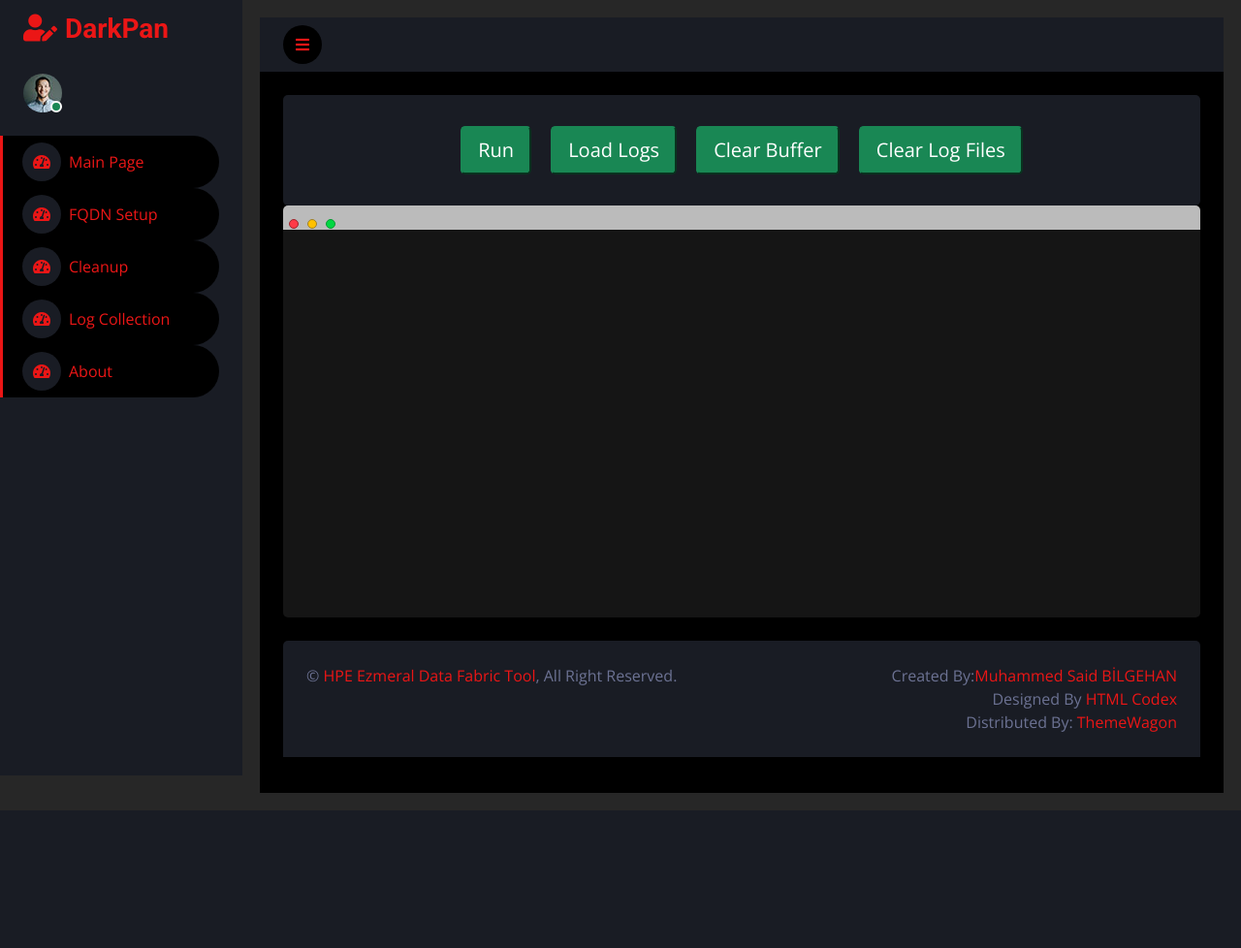
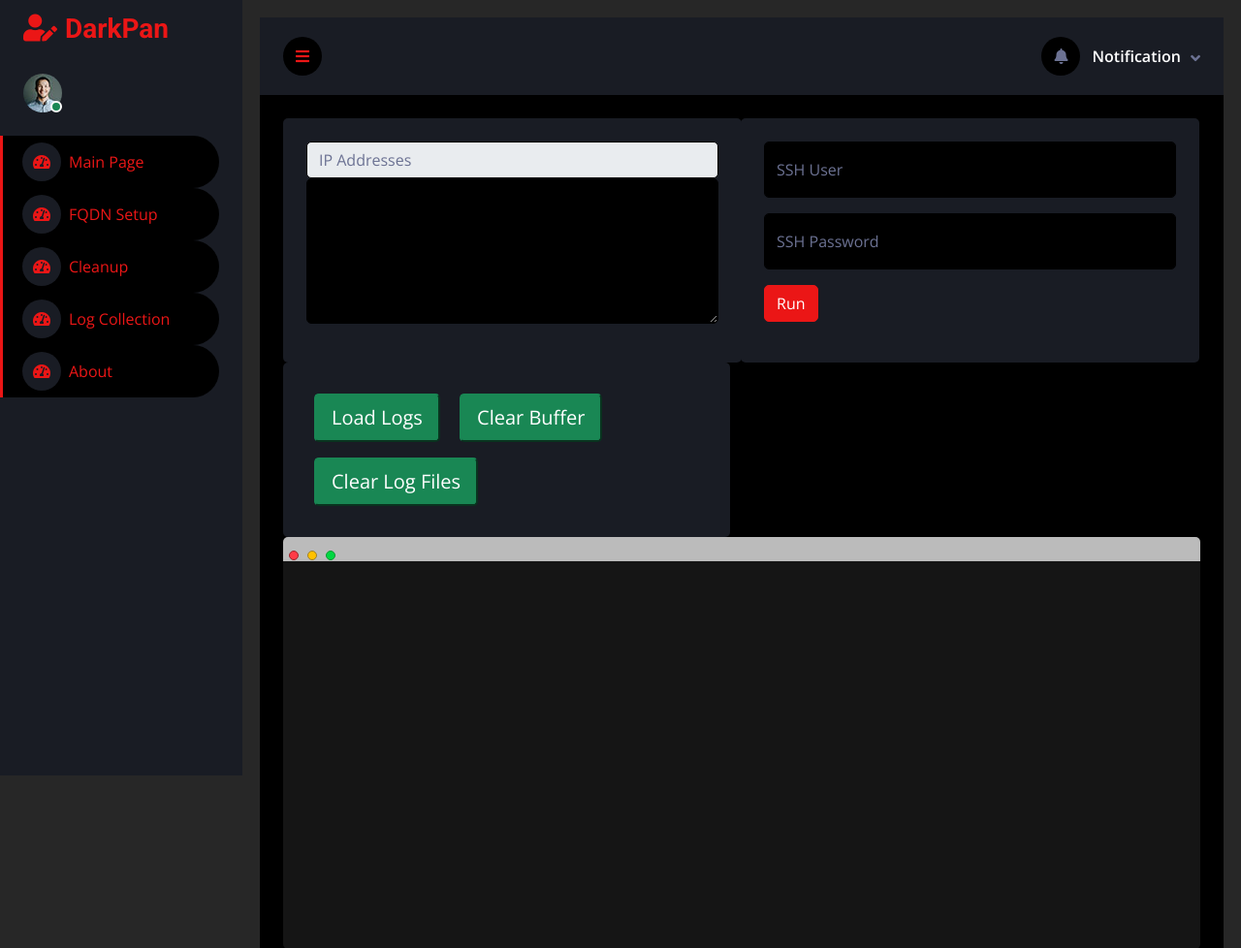
Before and after one commit to msaidbilgehan/HPE-Ezmeral-Software-ToolBox, a Flask app: page /log_collection in a window 1280 px wide. Shown: the top 978 px of the page at 97% size. Before the commit the page ends 836 px from the top, so only its background shows below. Run offline with Flask 3, Linux system fonts and the light colour scheme; some libraries are stand-ins or nearby versions.

Commit message:
Cleanup, added ssh credentials input to ui, need to connect with endpoint and fix the ui design

```diff
--- a/flask_app.py
+++ b/flask_app.py
@@ -1,8 +1,8 @@
-import os
+import json
 
 from flask import Flask, Response
 from flask import render_template
-from flask import Flask, jsonify
+from flask import Flask, jsonify, request
 
 # from flask_commands import log_collection
 from Pools.thread_to_task_pool import log_collection_logger_streamer, log_collection_thread
@@ -54,8 +54,33 @@
 
 @app.route('/log_collection_API',methods = ['POST', 'GET'])
 def log_collection_API():
+
+    # ssh_credentials_json = request.args.get('ssh_credentials')
+    ip_addresses_json = request.args.get('ip_addresses')
+    if ip_addresses_json is not None:
+        ip_addresses = json.loads(ip_addresses_json)
+    else:
+        ip_addresses = []
+
+    parameters = {
+        "ssh_username": "mapr",
+        "ssh_password": "mapr",
+        "ip_addresses": ip_addresses
+    }
+
+    log_collection_thread.set_Parameters(
+        parameters=parameters
+    )
+
     if not log_collection_thread.is_alive():
         log_collection_thread.start()
+    else:
+        # log_collection_thread.stop_Thread()
+        # log_collection_thread.start()
+        jsonify(
+            message="Log collection is already running"
+        )
+
 
     return Response(
         log_collection_logger_streamer.read_file_continues(
--- a/frontend/pages/log_collection.html
+++ b/frontend/pages/log_collection.html
@@ -3,13 +3,51 @@
 {% block content %}
 
 <div class="container-fluid pt-4 px-4">
-    <div class="bg-secondary text-center rounded p-4">
-        <button type="button" class="btn-lg btn-success m-2" id="run-btn">Run</button>
-        <button type="button" class="btn-lg btn-success m-2" id="load_logs-btn">Load Logs</button>
 
-        <button type="button" class="btn-lg btn-success m-2" id="clear_buffer-btn" onclick="clear_Log_Buffer()">Clear Buffer</button>
-        <button type="button" class="btn-lg btn-success m-2" id="clear_logs-btn" onclick="clear_Log_Collection_Log_Files()">Clear Log Files</button>
+    <div class="row g-4">
+
+        <form class="input-group" id="ipForm">
+
+            <!-- IP Addresses -->
+            <div class="col-sm-12 col-xl-6">
+                <div class="bg-secondary rounded h-100 p-4">
+                    <div class="form-floating mb-3">
+                        <span class="input-group-text">IP Addresses</span>
+                        <textarea class="form-control box_height_150px" aria-label="IP Addresses" spellcheck="false" id="ipInput" placeholder="Enter IP addresses separated by a new line or comma" required></textarea>
+                    </div>
+                </div>
+            </div>
+
+
+            <!-- SSH Credentials -->
+            <div class="col-sm-12 col-xl-6">
+                <div class="bg-secondary rounded h-100 p-4">
+                    <div class="form-floating mb-3">
+                        <label for="inputEmail" class="form-label">SSH User</label>
+                        <input type="email" class="form-control" id="inputEmail" aria-describedby="emailHelp">
+                        <!-- <div id="emailHelp" class="form-text">We'll never share your email with anyone else.</div> -->
+                    </div>
+                    <div class="form-floating mb-3">
+                        <label for="inputSSHPassword" class="form-label">SSH Password</label>
+                        <input type="ssh_password" class="form-control" id="inputSSHPassword">
+                    </div>
+
+                    <input type="submit" class="btn btn-primary" value="Run" id="run-btn">
+                </div>
+            </div>
+        </form>
     </div>
+
+    <div class="row g-4">
+        <div class="col-sm-12 col-xl-6">
+            <div class="bg-secondary rounded h-100 p-4">
+                <button type="button" class="btn-lg btn-success m-2" id="load_logs-btn">Load Logs</button>
+                <button type="button" class="btn-lg btn-success m-2" id="clear_buffer-btn" onclick="clear_Log_Buffer()">Clear Buffer</button>
+                <button type="button" class="btn-lg btn-success m-2" id="clear_logs-btn" onclick="clear_Log_Collection_Log_Files()">Clear Log Files</button>
+            </div>
+        </div>
+    </div>
+
     <div class=fakeMenu>
         <div class="fakeButtons fakeClose"></div>
         <div class="fakeButtons fakeMinimize"></div>
--- a/frontend/pages/template/header.html
+++ b/frontend/pages/template/header.html
@@ -29,6 +29,9 @@
     <!-- Notification Stylesheet -->
     <link href="{{ url_for('static', filename='css/notification.css') }}" rel="stylesheet">
 
+    <!-- Custom Stylesheet -->
+    <link href="{{ url_for('static', filename='css/custom.css') }}" rel="stylesheet">
+
     <!-- JavaScript Libraries -->
     <script src="https://code.jquery.com/jquery-3.4.1.min.js"></script>
     <script src="https://cdn.jsdelivr.net/npm/bootstrap@5.0.0/dist/js/bootstrap.bundle.min.js"></script>
--- a/frontend/pages/template/navbar.html
+++ b/frontend/pages/template/navbar.html
@@ -3,5 +3,18 @@
     <a href="#" class="sidebar-toggler flex-shrink-0">
         <i class="fa fa-bars"></i>
     </a>
+
+    <div class="navbar-nav align-items-center ms-auto">
+        <div class="nav-item dropdown">
+            <a href="#" class="nav-link dropdown-toggle" data-bs-toggle="dropdown" aria-expanded="false">
+                <i class="fa fa-bell me-lg-2"></i>
+                <span class="d-none d-lg-inline-flex">Notification</span>
+            </a>
+            <div class="dropdown-menu dropdown-menu-end bg-secondary border-0 rounded-0 rounded-bottom m-0">
+                <a href="#" class="dropdown-item text-center">See all notifications</a>
+            </div>
+        </div>
+    </div>
+
 </nav>
 <!-- Navbar End -->
--- /dev/null
+++ b/frontend/static/css/custom.css
@@ -0,0 +1,3 @@
+.box_height_150px {
+    height: 150px !important;
+}
--- a/frontend/static/js/log_collection_stream.js
+++ b/frontend/static/js/log_collection_stream.js
@@ -78,3 +78,47 @@
         }
     };
 });
+
+
+document.getElementById('ipForm').addEventListener('submit', function (event) {
+    event.preventDefault();
+    var ipInput = document.getElementById('ipInput').value;
+
+    // Split the IP addresses by a newline or comma
+    var ipAddresses = ipInput.split(/\s*[,|\n]\s*/);
+
+    // You can further validate each IP if needed
+    ipAddresses = ipAddresses.filter(function (ip) {
+        return /\b\d{1,3}\.\d{1,3}\.\d{1,3}\.\d{1,3}\b/.test(ip);
+    });
+
+    // Now you have an array of IP addresses, you can send them to the server or process them as needed
+    console.log(ipAddresses);
+
+    // Encode the IP addresses array into a JSON string
+    var ipAddressesJson = JSON.stringify(ipAddresses);
+
+    // Append the IP addresses as a query parameter
+    var url = '/log_collection_API?ip_addresses=' + encodeURIComponent(ipAddressesJson);
+
+    var contentDiv = document.getElementById('stream_content');
+    var source = new EventSource(url); // use the URL with the IP addresses
+
+    source.onerror = function (error) {
+        console.error("EventSource failed:", error);
+        showNotification('EventSource failed: ' + error, "error");
+        source.close(); // close the connection if an error occurs
+    };
+
+    source.onmessage = function (event) {
+        // console.info("EventSource:", event.data);
+        contentDiv.innerHTML += event.data + "<br>"; // append each new log line to the content div
+
+        // Check if the user is at or near the bottom of the container
+        var container = document.querySelector('.fakeScreen');
+        if (container.scrollTop + container.clientHeight >= container.scrollHeight - 50) { // 50px tolerance
+            // Scroll to the bottom
+            container.scrollTop = container.scrollHeight;
+        }
+    };
+});
--- a/frontend/static/js/notification.js
+++ b/frontend/static/js/notification.js
@@ -1,3 +1,4 @@
+
 
 window.showNotification = function (message, level) {
     var notification = document.createElement('div');
@@ -21,4 +22,81 @@
             notification.remove(); // remove from DOM
         }, 500); // match the transition duration
     }, 3000); // 3-second display time
+
+    addNotificationToNavbar(message, level);
+    addNotificationToCache(message, level);
 };
+
+// Function to add a notification
+function addNotificationToNavbar(message, small_message) {
+    // Find the dropdown menu
+    var dropdownMenu = document.querySelector('.dropdown-menu');
+
+    // Create a new dropdown item for the notification
+    var notificationItem = document.createElement('a');
+    notificationItem.href = '#';
+    notificationItem.className = 'dropdown-item';
+
+    // Add the notification message
+    var messageElement = document.createElement('h6');
+    messageElement.className = 'fw-normal mb-0';
+    messageElement.textContent = message;
+    notificationItem.appendChild(messageElement);
+
+    // Add the time ago
+    var timeElement = document.createElement('small');
+    timeElement.textContent = small_message;
+    notificationItem.appendChild(timeElement);
+
+    // Append the new notification item to the dropdown menu
+    // Insert before the "See all notifications" link
+    var seeAllLink = document.querySelector('.dropdown-item.text-center');
+    dropdownMenu.insertBefore(notificationItem, seeAllLink);
+}
+
+function addNotificationToCache(message, level) {
+    // Read the existing notifications
+    var notifications = readNotificationsFromCache();
+
+    // Create a notification object
+    var notification = { message: message, level: level };
+
+    // Add the new notification object
+    notifications.push(notification);
+
+    // Limit to the last 5 notifications
+    notifications = notifications.slice(-5);
+
+    // Write the updated notifications to cache
+    writeNotificationsToCache(notifications);
+}
+
+function writeNotificationsToCache(notifications) {
+    // Convert the notifications to a JSON string
+    var notificationsString = JSON.stringify(notifications);
+
+    // Write the JSON string to localStorage
+    localStorage.setItem('notifications', notificationsString);
+}
+
+function readNotificationsFromCache() {
+    // Read the JSON string from localStorage
+    var notificationsString = localStorage.getItem('notifications');
+
+    // If there are no notifications, return an empty array
+    if (!notificationsString) return [];
+
+    // Parse the JSON string to an array of notifications
+    return JSON.parse(notificationsString);
+}
+
+function clearNotificationsFromCache() {
+    localStorage.removeItem('notifications');
+}
+
+// Read the notifications from cache
+var cache_notifications = readNotificationsFromCache()
+for (var i = 0; i < cache_notifications.length; i++) {
+    var notification = cache_notifications[i];
+    addNotificationToNavbar(notification.message, notification.level);
+}
```
Also changed, not shown: Classes/Task_Handler.py (+5 -2 lines), Pools/thread_to_task_pool.py (+5 -5 lines), frontend/pages/log_collection_template.html (deleted, +0 -22 lines).
